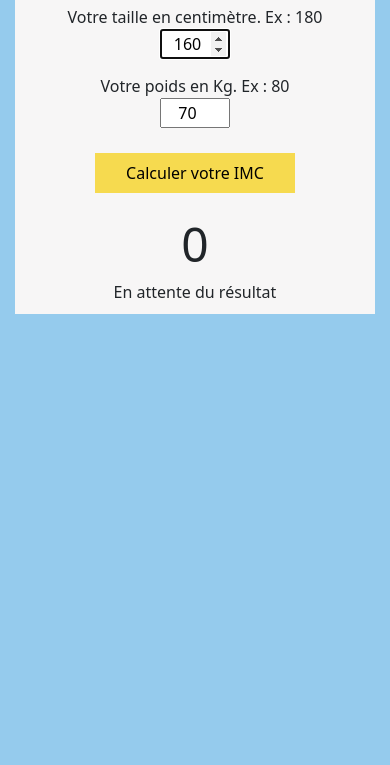
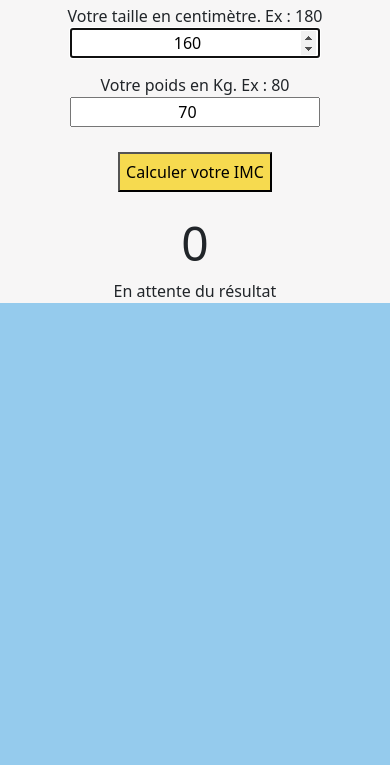
Before and after one commit to yannou64/20_Projets_Javascript, a plain HTML site: page Calcul_imc/index.html in a window 390 px wide. Shown: the part 79-844 px from the top of the page. Drawn offline with nearby package versions, Linux system fonts and the light colour scheme.

Commit message:
style responsive md

```diff
--- a/Calcul_imc/css.css
+++ b/Calcul_imc/css.css
@@ -5,10 +5,9 @@ body {
 h1 {
     font-size: 30px;
 }
-.container_application {
+.container {
   background-color: rgba(248, 246, 246, 0.993);
-  margin: 15px;
-  padding: 10px;
+  margin-top: 1.5em;
 }
 
 .form_input {
@@ -16,8 +15,8 @@ h1 {
 }
 
 .input_saisi {
-  width: 70px;
   text-align: center;
+  width: 250px;
 }
 
 .titre {
@@ -39,9 +38,8 @@ h1 {
 }
 
 .button_btn {
-  width: 200px;
+  margin-left: 24px;
   background-color: rgb(246, 218, 79);
-  border: 0px;
   height: 40px;
 }
 
@@ -53,3 +51,10 @@ h1 {
 .affichage_remarque {
   text-align: center;
 }
+
+
+/* responsive */
+@media (min-width: 650px){
+  .container {
+    max-width: 600px;
+}
--- a/Calcul_imc/index.html
+++ b/Calcul_imc/index.html
@@ -14,16 +14,21 @@
     <script src="javascript.js" defer></script>
   </head>
   <body>
-      <div class="container_application">
+    <div class="container">
       <div class="row titre">
         <h1>Calcul d'IMC</h1>
       </div>
+      <form class="row saisi" id="formulaire" action="">
+        <div class="col-md-6 form_input">
           <div class="row">
-          <form id="formulaire" action="">
-            <div class="row form_input">
+            <div class="col col-md-auto ms-md-auto">
               <div class="text_input">
                 <label for="taille">Votre taille en centimètre. Ex : 180</label>
               </div>
+            </div>
+          </div>
+          <div class="row">
+            <div class="col col-md-auto ms-md-auto">
               <div class="input_user">
                 <input
                   class="input_saisi"
@@ -39,10 +44,18 @@
                 />
               </div>
             </div>
-            <div class="row form_input">
+          </div>
+        </div>
+        <div class="col-md-6 form_input">
+          <div class="row">
+            <div class="col col-md-auto">
               <div class="text_input">
                 <label for="poids">Votre poids en Kg. Ex : 80</label>
               </div>
+            </div>
+          </div>
+          <div class="row">
+            <div class="col col-md-auto">
               <div class="input_user">
                 <input
                   class="input_saisi"
@@ -57,15 +70,17 @@
                 />
               </div>
             </div>
+          </div>
+        </div>
         <div class="row form_button">
-              <div>
+          <div class="col">
             <button class="button_btn" id="button" type="submit">
               Calculer votre IMC
             </button>
           </div>
         </div>
       </form>
-        </div>
+
       <div class="row affichage_imc">
         <span id="imc">0</span>
       </div>
--- a/Calcul_imc/javascript.js
+++ b/Calcul_imc/javascript.js
@@ -36,6 +36,7 @@ const imcTableau = [
 let form = document.getElementById("formulaire");
 form.addEventListener("submit", (event) => {
   event.preventDefault();
+  console.log("test")
   // On récupère nos éléments à consulter et modifier dans le dom
   const poids = document.getElementById("poids");
   const taille = document.getElementById("taille");
```
Lines whose indentation alone changed are shown as unchanged.
